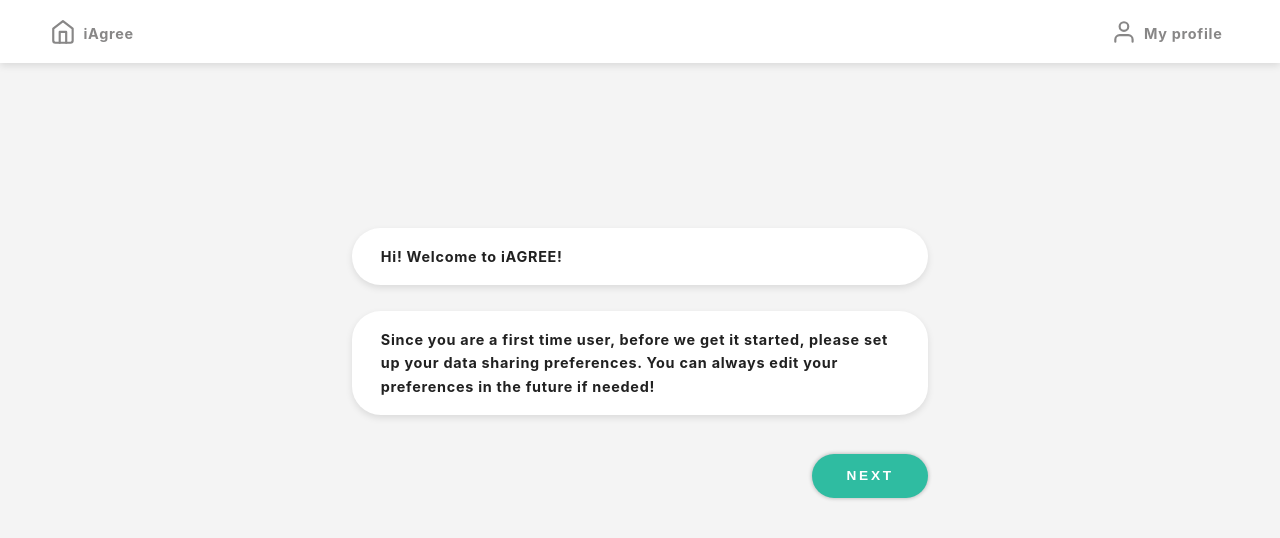
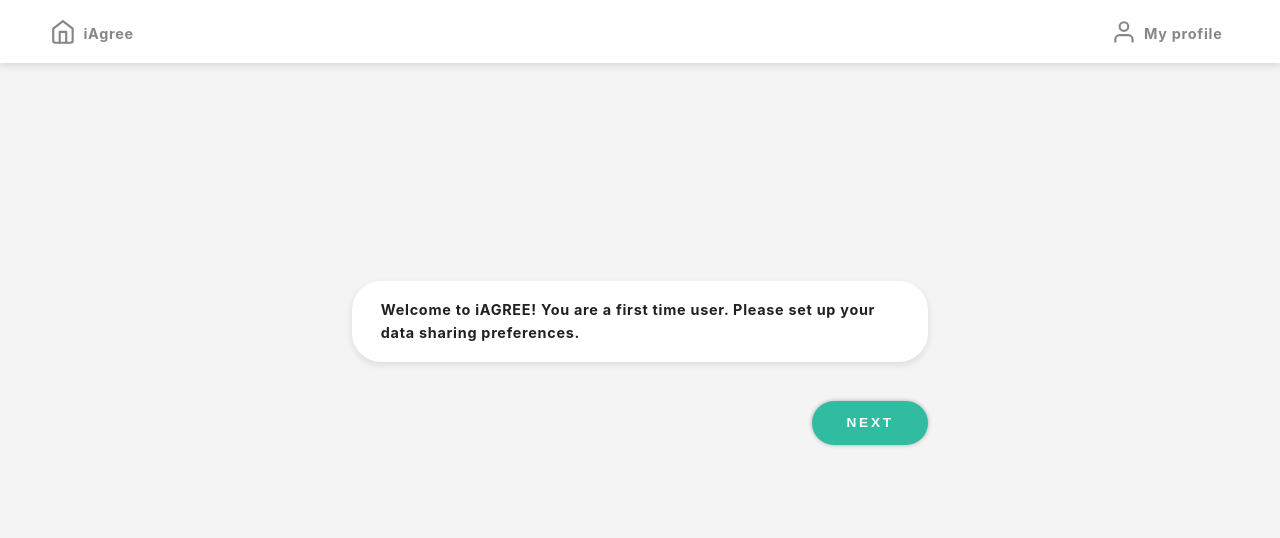
Before and after one commit to huzhx/baseline-preference, a React (Create React App) app: page /baseline-preference in a window 1280 px wide. Shown: the top 538 px of the page. Built offline with nearby package versions, Linux system fonts and the light colour scheme.

Commit message:
update the introduction text content

```diff
--- a/src/BaselinePreferenceIntro.js
+++ b/src/BaselinePreferenceIntro.js
@@ -20,9 +20,7 @@ const BaselinePreferenceIntro = ({ cb }) => {
     [sticky]
   );
 
-  const greeting = 'Hi! Welcome to iAGREE!';
-  const introduction =
-    'Since you are a first time user, before we get it started, please set up your data sharing preferences. You can always edit your preferences in the future if needed!';
+  const introduction = 'Welcome to iAGREE! You are a first time user. Please set up your data sharing preferences.';
   const buttonLabel = 'next';
 
   const nextPath = cb('intro');
@@ -70,7 +68,6 @@ const BaselinePreferenceIntro = ({ cb }) => {
       </div>
       <div className={styles.baseline_preference_intro__body}>
         <div className={styles.baseline_preference_intro__content}>
-          <Text value={greeting} />
           <Text value={introduction} />
           <div className={styles.baseline_preference_intro__button_container}>
             <Button label={buttonLabel} handleClick={handleClick} />
```
